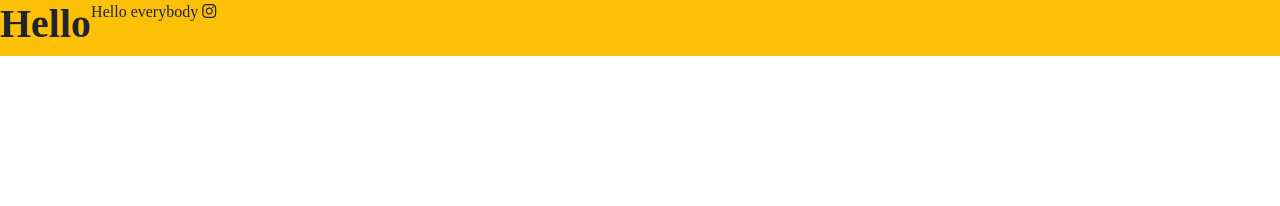
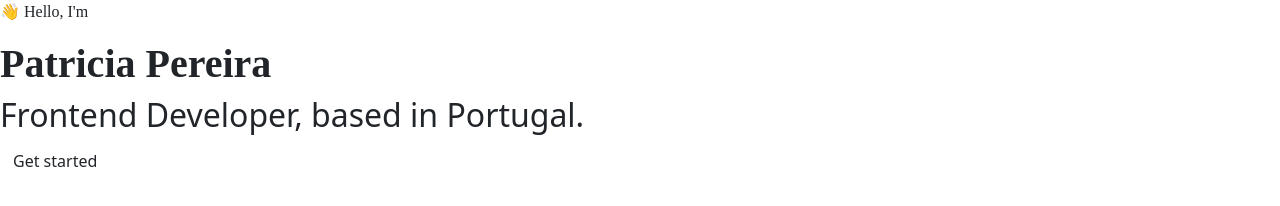
Before and after one commit to Rin1109/portfolio-project-test, a plain HTML site: page index.html in a window 1280 px wide. Drawn offline with nearby package versions, Linux system fonts and the light colour scheme; a web font is replaced by a local one.

Commit message:
Added the new class "hero" to index.html

```diff
--- a/index.html
+++ b/index.html
@@ -16,11 +16,11 @@
    <script src="https://kit.fontawesome.com/dabdb009d7.js" crossorigin="anonymous"></script>
 </head>
 <body>
-   <div class="d-flex bg-warning">
-      <h1>Hello</h1>
-      <p>Hello everybody
-         <i class="fa-brands fa-instagram"></i>
-      </p>
+   <div class="hero">
+      <p>👋 Hello, I'm</p>
+      <h1>Patricia Pereira</h1>
+      <h2>Frontend Developer, based in Portugal.</h2>
+      <a href="#" class="btn started">Get started</a>
    </div>
 </body>
 </html>
```
